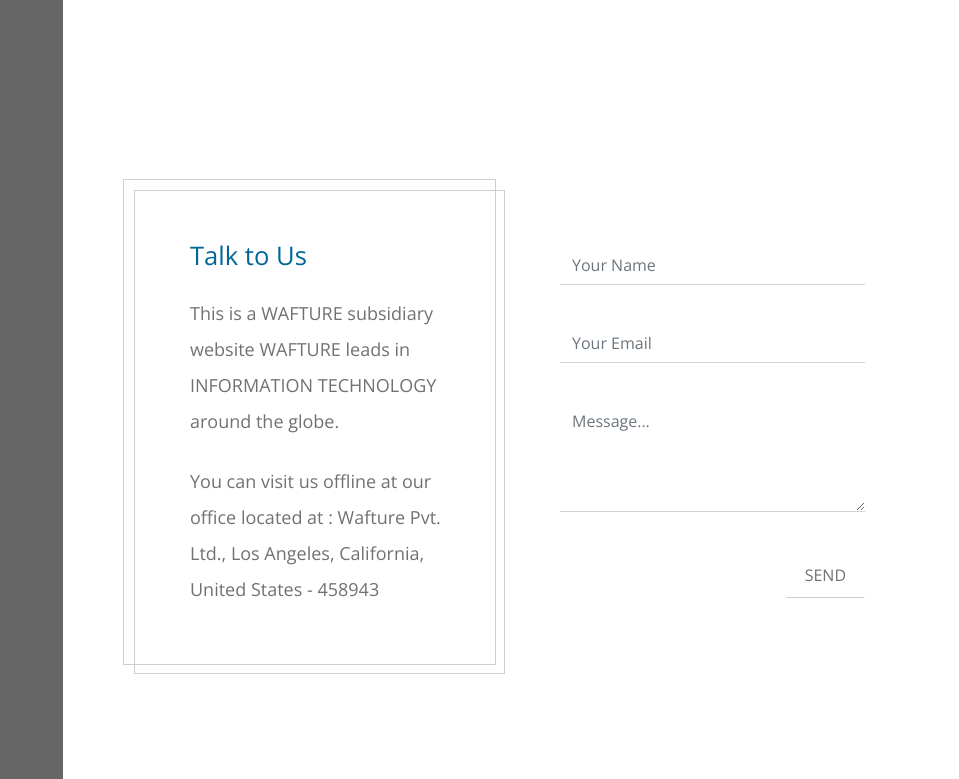
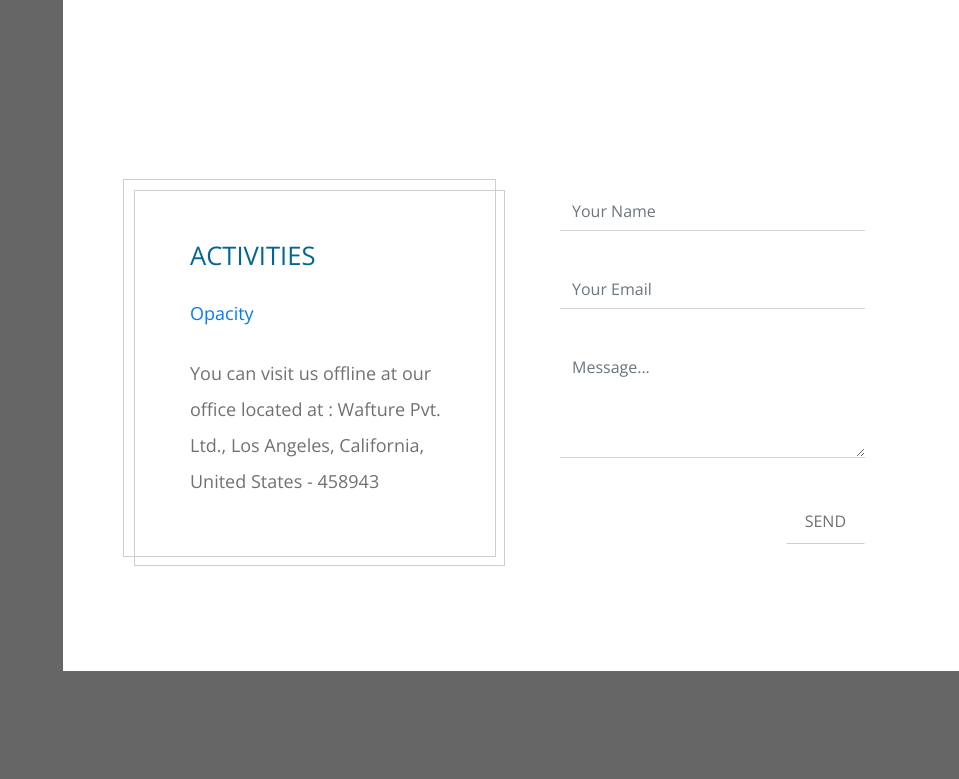
Before and after one commit to Dev3537/dev, a plain HTML site: page index.html in a window 1280 px wide. Shown: the part 1380-2159 px from the top of the page, without its empty margins (321-1280 px from the left). After the commit the page ends 2051 px from the top, so only its background shows below. Drawn offline with nearby package versions, Linux system fonts and the light colour scheme.

Commit message:
opacity added

```diff
--- a/index.html
+++ b/index.html
@@ -140,7 +140,7 @@ https://templatemo.com/tm-536-dream-pulse
             </section>
           </div>
 
-          <!--<div class="tm-section-wrap bg-white">
+         <!-- <div class="tm-section-wrap bg-white">
             <section id="f" class="row tm-section">
               <div class="col-12">
                 <div class="w-100 tm-double-border-1 tm-border-gray">
@@ -150,7 +150,7 @@ https://templatemo.com/tm-536-dream-pulse
                           <div class="tm-gallery">
                             <div class="tm-gallery-item">
                               <figure class="effect-bubba">
-                                <img src="img/gallery/01.jpg" alt="Our Work Image" class="img-fluid">
+                                <img src="img/3776" alt="Our Work Image" class="img-fluid">
                                 <figcaption>
                                   <h2>Fresh <span>Bubba</span></h2>
                                   <p>Bubba likes to appear out of thin air.</p>
@@ -236,7 +236,7 @@ https://templatemo.com/tm-536-dream-pulse
             </section>
           </div>-->
 
-          <!--<div class="tm-section-wrap bg-white">
+         <!-- <div class="tm-section-wrap bg-white">
             <section id="clients" class="row tm-section">
               <div class="col-12 tm-section-pad">
                   <div class="tm-flex-item-left">
@@ -302,12 +302,9 @@ https://templatemo.com/tm-536-dream-pulse
                 <div class="col-xl-6 mb-5">
                   <div class="tm-double-border-1 tm-border-gray">
                     <div class="tm-double-border-2 tm-border-gray tm-box-pad">
-                        <h2 class="tm-color-primary tm-section-title mb-4">Talk to Us</h2>
+                        <h2 class="tm-color-primary tm-section-title mb-4">ACTIVITIES</h2>
                         <p class="mb-4">
-                          This is a WAFTURE subsidiary website
-
-WAFTURE leads in INFORMATION TECHNOLOGY around the globe.
-
+                          <a rel="nofollow" href="opacity.html">Opacity</a>
 
                         </p>
                         <p class="mb-3">
```
Also changed, not shown: opacity.html (added, +19 -0 lines), img/37706.png (added).
